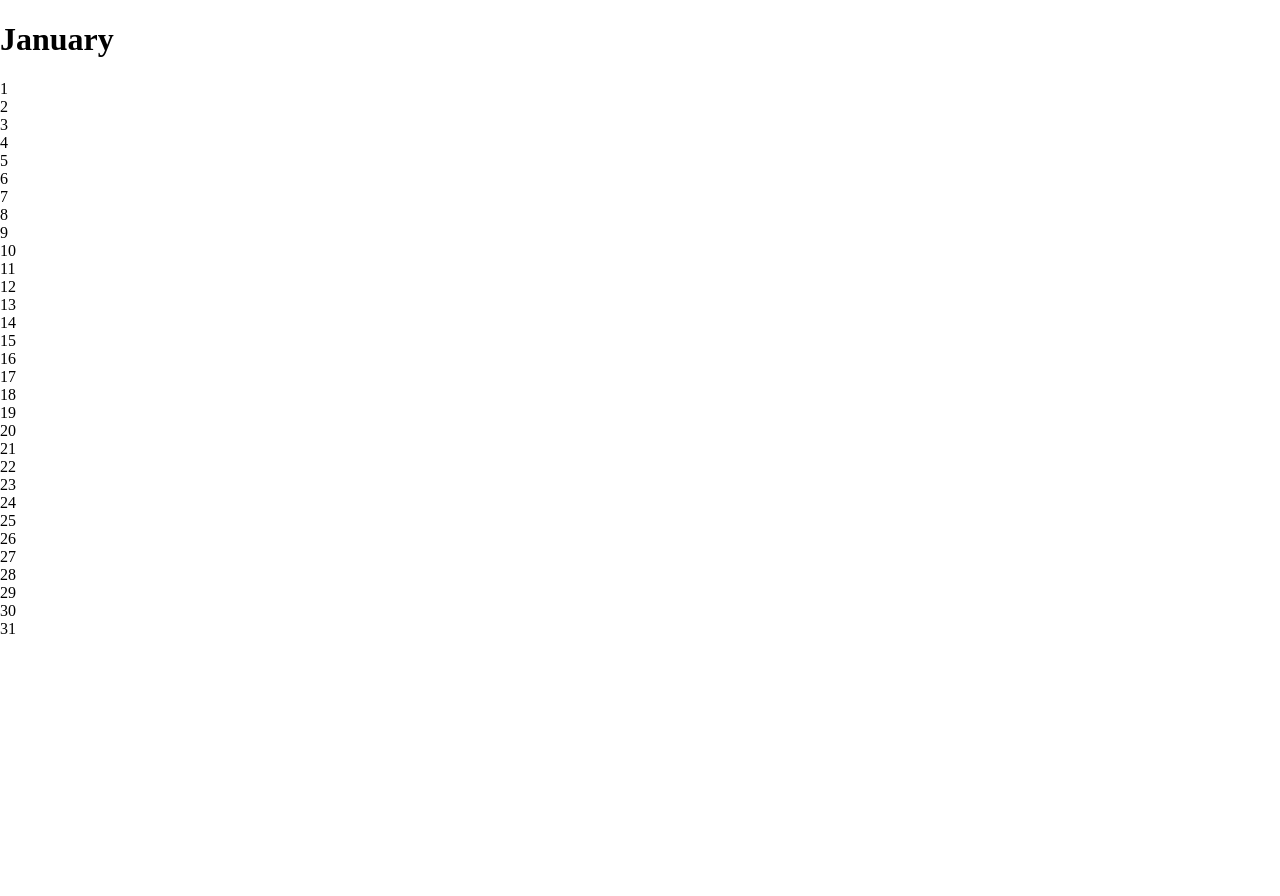
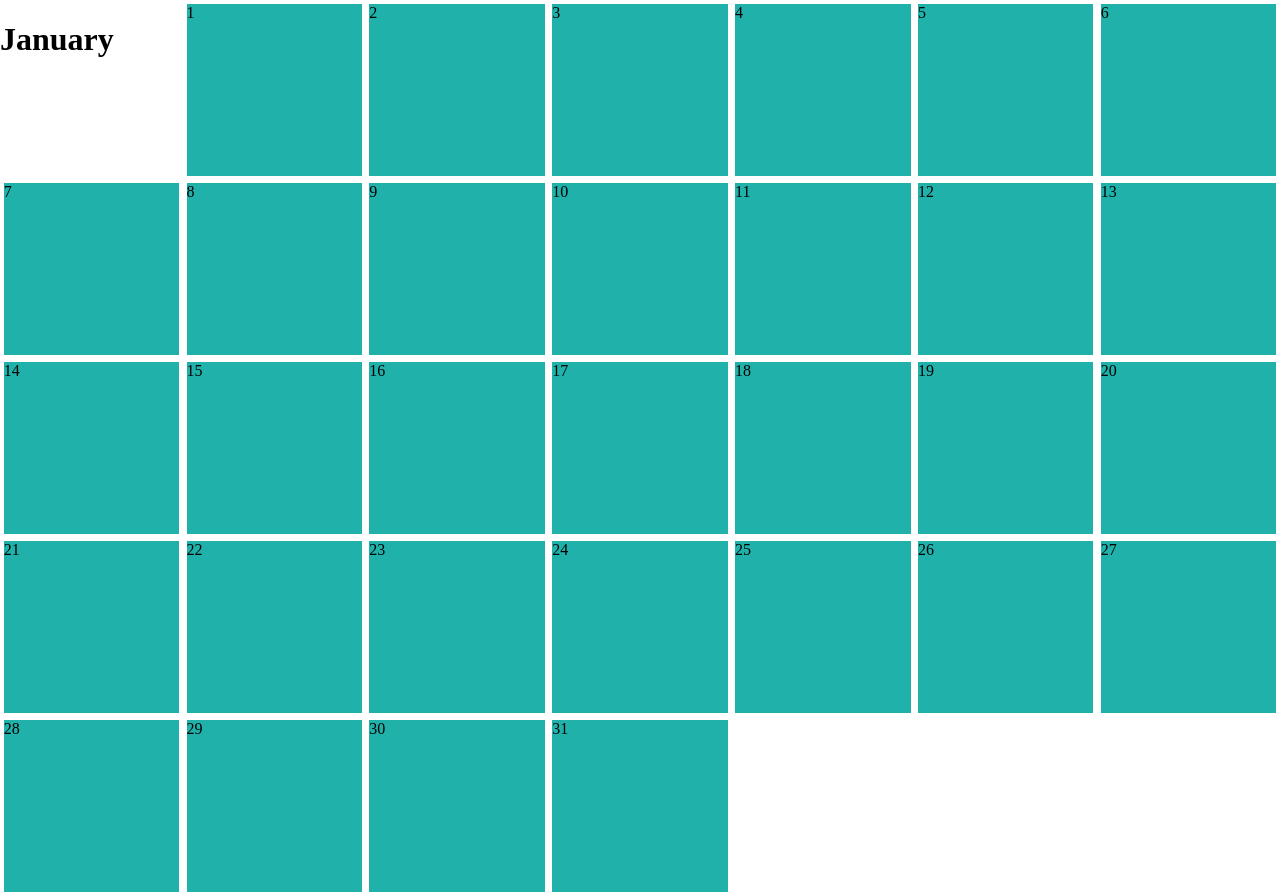
Before and after one commit to bence002/calendar_2020, a plain HTML site: page index.html in a window 1280 px wide. Before the commit the page ends 800 px from the top, so only its background shows below. Drawn offline with Linux system fonts and the light colour scheme.

Commit message:
Added the grid basics

```diff
--- a/index.html
+++ b/index.html
@@ -14,37 +14,37 @@
         </header>
         <!-- Used emmet cheat sheet to create 31 divs. This is the code:
         div{$}*31 -->
-        <div>1</div>
-        <div>2</div>
-        <div>3</div>
-        <div>4</div>
-        <div>5</div>
-        <div>6</div>
-        <div>7</div>
-        <div>8</div>
-        <div>9</div>
-        <div>10</div>
-        <div>11</div>
-        <div>12</div>
-        <div>13</div>
-        <div>14</div>
-        <div>15</div>
-        <div>16</div>
-        <div>17</div>
-        <div>18</div>
-        <div>19</div>
-        <div>20</div>
-        <div>21</div>
-        <div>22</div>
-        <div>23</div>
-        <div>24</div>
-        <div>25</div>
-        <div>26</div>
-        <div>27</div>
-        <div>28</div>
-        <div>29</div>
-        <div>30</div>
-        <div>31</div>
+        <div class="day">1</div>
+        <div class="day">2</div>
+        <div class="day">3</div>
+        <div class="day">4</div>
+        <div class="day">5</div>
+        <div class="day">6</div>
+        <div class="day">7</div>
+        <div class="day">8</div>
+        <div class="day">9</div>
+        <div class="day">10</div>
+        <div class="day">11</div>
+        <div class="day">12</div>
+        <div class="day">13</div>
+        <div class="day">14</div>
+        <div class="day">15</div>
+        <div class="day">16</div>
+        <div class="day">17</div>
+        <div class="day">18</div>
+        <div class="day">19</div>
+        <div class="day">20</div>
+        <div class="day">21</div>
+        <div class="day">22</div>
+        <div class="day">23</div>
+        <div class="day">24</div>
+        <div class="day">25</div>
+        <div class="day">26</div>
+        <div class="day">27</div>
+        <div class="day">28</div>
+        <div class="day">29</div>
+        <div class="day">30</div>
+        <div class="day">31</div>
     </main>
 </body>
 </html>
--- a/style.css
+++ b/style.css
@@ -2,3 +2,14 @@ body, html, div, main, header {
     margin: 0;
     padding: 0;
 }
+
+.calendar {
+    display: grid;
+    grid-template-columns: repeat(7,1fr);
+    grid-auto-rows: 14vw;
+}
+
+.day {
+    background-color: lightseagreen;
+    margin: 2%;
+}
```
